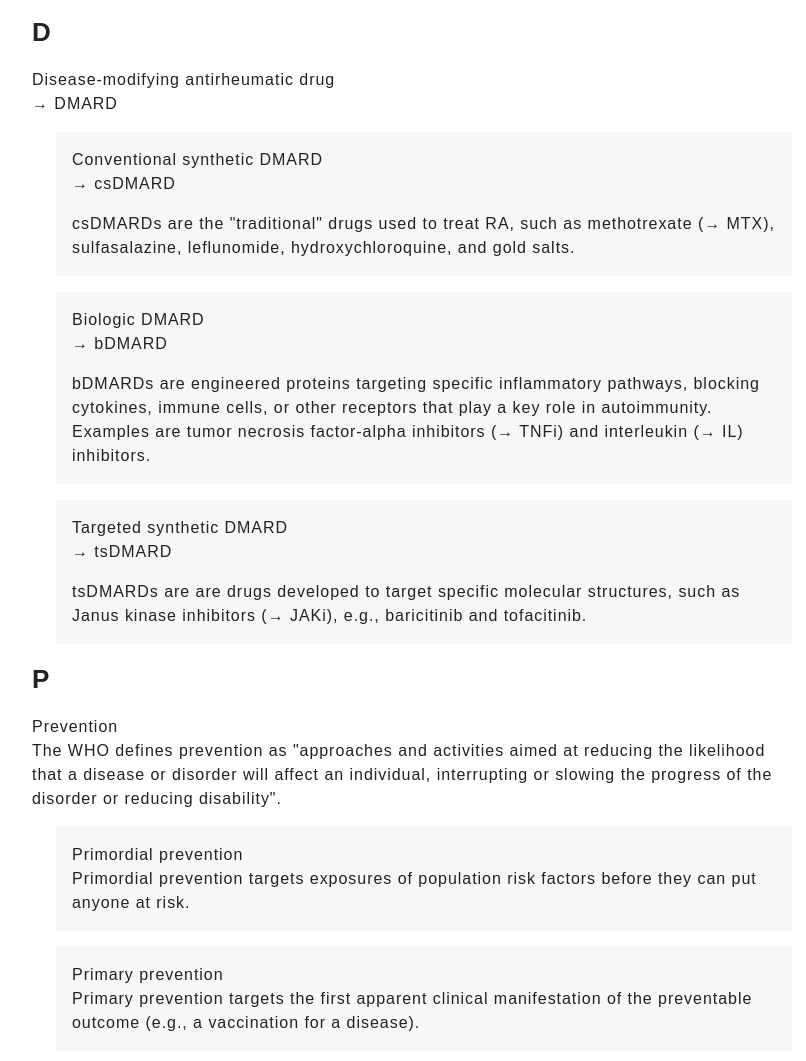
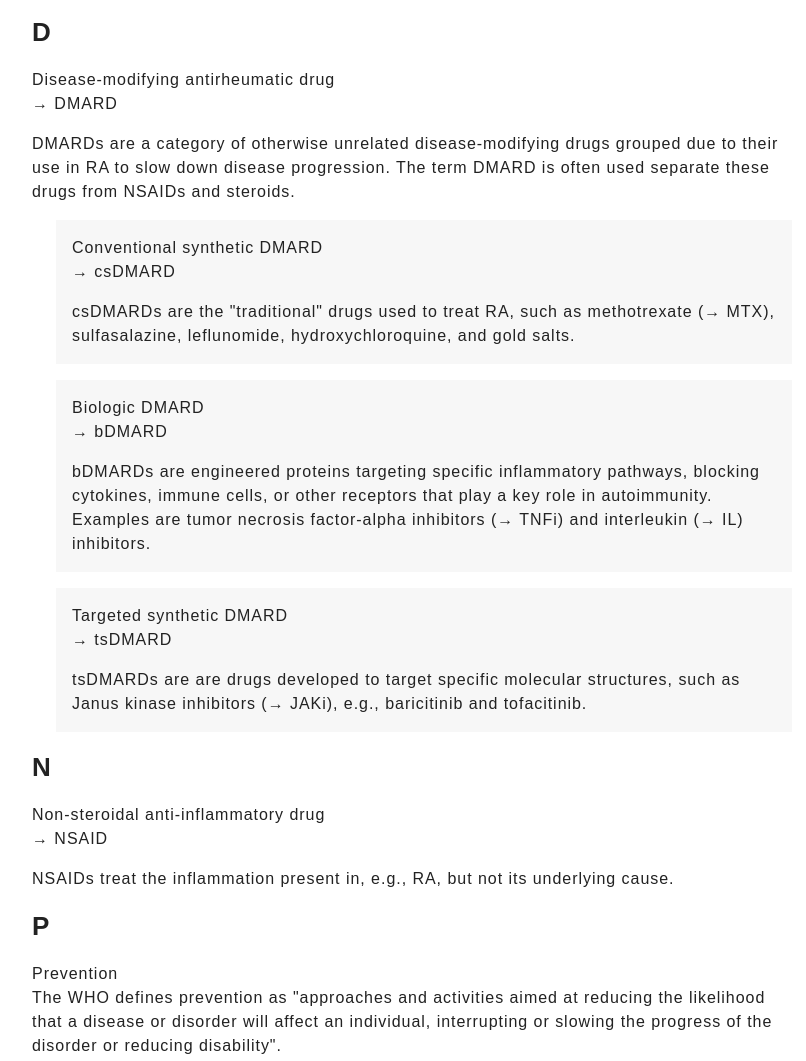
Before and after one commit to simonsteiger/birdsotherwi.se, an Astro site: page /posts/epi-glossary in a window 1280 px wide. Shown: the part 482-1543 px from the top of the page, without its empty margins (228-1034 px from the left). Built offline with nearby package versions, Linux system fonts and the light colour scheme; Astro itself is replaced by a stand-in of ours; some packages are replaced by stand-ins of ours; a web font is replaced by a local one.

Commit message:
some additions on RA drugs

```diff
--- a/src/pages/posts/epi-glossary.mdx
+++ b/src/pages/posts/epi-glossary.mdx
@@ -21,6 +21,9 @@ export const citations = await loadCitations('src/data/references_glossary.bib')
 ### Disease-modifying antirheumatic drug
 &rarr; DMARD
 
+DMARDs are a category of otherwise unrelated disease-modifying drugs grouped due to their use in RA to slow down disease progression.
+The term DMARD is often used separate these drugs from NSAIDs and steroids.
+
 <IndentedAside title="Conventional synthetic DMARD">
 &rarr; csDMARD
 
@@ -39,6 +42,13 @@ Examples are tumor necrosis factor-alpha inhibitors (&rarr; TNFi) and interleuki
 
 tsDMARDs are are drugs developed to target specific molecular structures, such as Janus kinase inhibitors (&rarr; JAKi), e.g., baricitinib and tofacitinib.
 </IndentedAside>
+
+## N
+
+### Non-steroidal anti-inflammatory drug
+&rarr; NSAID
+
+NSAIDs treat the inflammation present in, e.g., RA, but not its underlying cause.
 
 ## P
 
@@ -84,6 +94,12 @@ More specifically, the EULAR defintion comprises three elements:
 - the perception of challenging RA by the clinician and / or patient
 </IndentedAside>
 
+## S
+
+### Steroids
+
+Steroids dampen the immune response in autoimmune diseases such as RA but cannot slow down the progression of the disease.
+
 ## T
 
 ### Treat to target strategy
```
